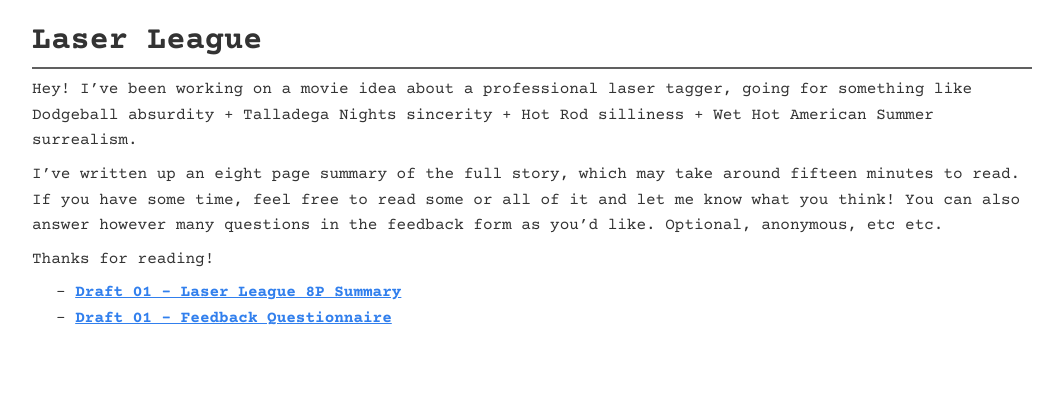
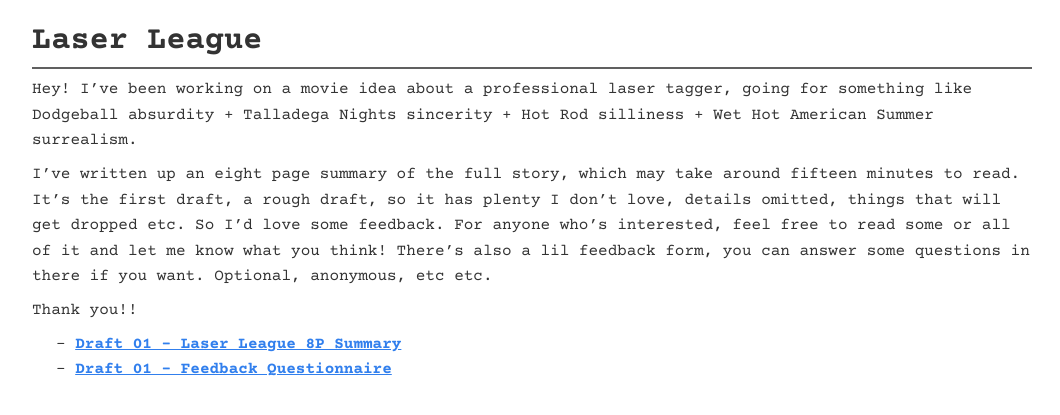
Before and after one commit to bradleyoesch/bradleyoesch.github.io, a Jekyll site: the page built from laser/index.md, in a window 1280 px wide. Shown: the top 415 px of the page, without its empty margins (108-1168 px from the left). Built offline with Jekyll 4.4.1, drawn with Linux system fonts in a browser that asks for light colours; some web fonts are replaced.

Commit message:
new laser copy

```diff
--- a/laser/index.md
+++ b/laser/index.md
@@ -7,9 +7,9 @@
 
 Hey! I've been working on a movie idea about a professional laser tagger, going for something like Dodgeball absurdity + Talladega Nights sincerity + Hot Rod silliness + Wet Hot American Summer surrealism.
 
-I've written up an eight page summary of the full story, which may take around fifteen minutes to read. If you have some time, feel free to read some or all of it and let me know what you think! You can also answer however many questions in the feedback form as you'd like. Optional, anonymous, etc etc.
+I've written up an eight page summary of the full story, which may take around fifteen minutes to read. It's the first draft, a rough draft, so it has plenty I don't love, details omitted, things that will get dropped etc. So I'd love some feedback. For anyone who's interested, feel free to read some or all of it and let me know what you think! There's also a lil feedback form, you can answer some questions in there if you want. Optional, anonymous, etc etc.
 
-Thanks for reading!
+Thank you!!
 
 - [Draft 01 - Laser League 8P Summary](./Draft 01 - Laser League 8P Summary.pdf){:target="_blank"}
 <!-- - [Draft 01 - Laser League 1P Outline](./Draft 01 - Laser League 1P Outline.pdf) -->
```
